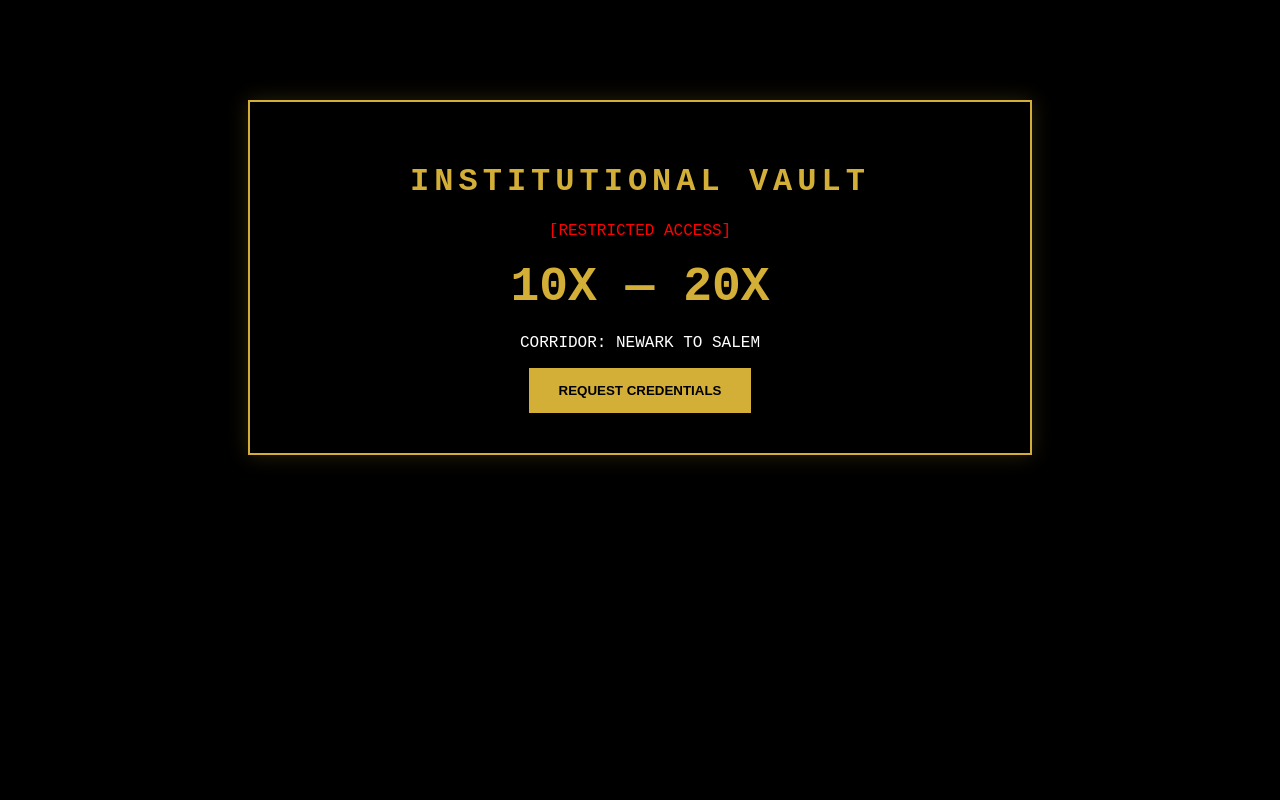
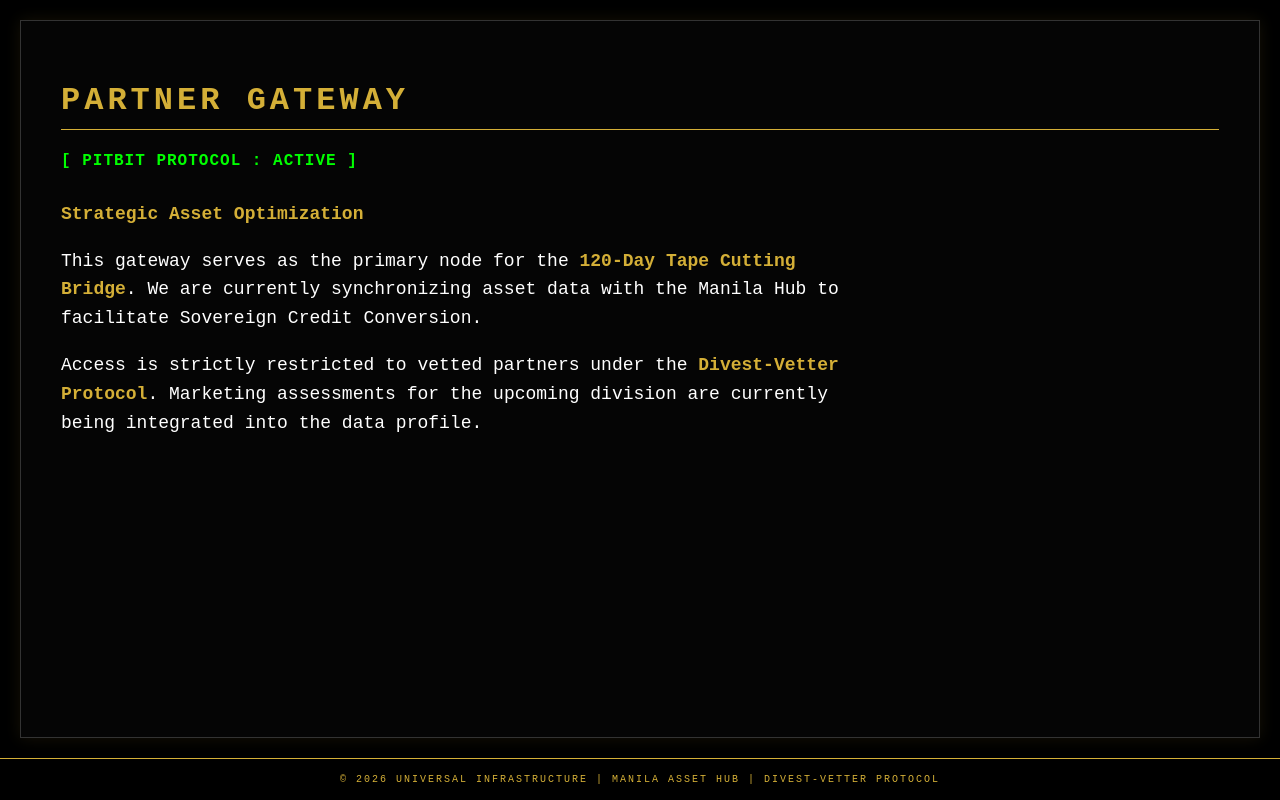
Before and after one commit to ouchSumatra/Gateway, a plain HTML site: page index.html in a window 1280 px wide. Drawn offline with Linux system fonts and the light colour scheme.

Commit message:
Update index.html

```diff
--- a/index.html
+++ b/index.html
@@ -1,30 +1,31 @@
-
 <!DOCTYPE html>
 <html lang="en">
 <head>
-    <meta charset="UTF-8"><title>PIT-COIN PROTOCOL | Institutional Vault</title>
+    <meta charset="UTF-8">
+    <meta name="viewport" content="width=device-width, initial-scale=1.0">
+    <title>Universal Infrastructure | Partner Gateway</title>
     <style>
-        body { background: #000; color: #fff; font-family: 'Courier New', monospace; margin: 0; text-align: center; }
-        .vault { border: 2px solid #d4af37; padding: 40px; max-width: 700px; margin: 100px auto; box-shadow: 0 0 20px #d4af3733; }
-        h1 { color: #d4af37; letter-spacing: 5px; }
-        .multiplier { font-size: 3rem; color: #d4af37; margin: 20px 0; font-weight: 900; }
-        .btn { background: #d4af37; color: #000; padding: 15px 30px; text-decoration: none; font-weight: 900; cursor: pointer; border: none; }
-        .btn:hover { background: #fff; }
+        body { background-color: #000; color: #fff; font-family: 'Courier New', monospace; margin: 0; display: flex; flex-direction: column; min-height: 100vh; }
+        .container { flex: 1; padding: 40px; border: 1px solid #333; margin: 20px; background: #050505; box-shadow: 0 0 15px rgba(212, 175, 55, 0.1); }
+        h1 { color: #D4AF37; letter-spacing: 4px; border-bottom: 1px solid #D4AF37; padding-bottom: 10px; text-transform: uppercase; }
+        .protocol-status { color: #00FF00; font-weight: bold; margin-bottom: 30px; letter-spacing: 1px; }
+        .content { line-height: 1.6; max-width: 800px; font-size: 18px; }
+        footer { border-top: 1px solid #D4AF37; padding: 15px; text-align: center; font-size: 10px; color: #D4AF37; letter-spacing: 2px; text-transform: uppercase; background: #000; }
+        strong { color: #D4AF37; }
     </style>
 </head>
 <body>
-    <div class="vault">
-        <h1>INSTITUTIONAL VAULT</h1>
-        <p style="color:red">[RESTRICTED ACCESS]</p>
-        <div class="multiplier">10X — 20X</div>
-        <p>CORRIDOR: NEWARK TO SALEM</p>
-        <button class="btn" onclick="verify()">REQUEST CREDENTIALS</button>
+    <div class="container">
+        <h1>PARTNER GATEWAY</h1>
+        <p class="protocol-status">[ PITBIT PROTOCOL : ACTIVE ]</p>
+        <div class="content">
+            <p><strong>Strategic Asset Optimization</strong></p>
+            <p>This gateway serves as the primary node for the <strong>120-Day Tape Cutting Bridge</strong>. We are currently synchronizing asset data with the Manila Hub to facilitate Sovereign Credit Conversion.</p>
+            <p>Access is strictly restricted to vetted partners under the <strong>Divest-Vetter Protocol</strong>. Marketing assessments for the upcoming division are currently being integrated into the data profile.</p>
+        </div>
     </div>
-    <script>
-        function verify() {
-            let id = prompt("ENTER AGENCY ID:");
-            if(id) window.location.href = "mailto:authority@botsnest.com?subject=ID_VERIFY_" + id;
-        }
-    </script>
+    <footer>
+        © 2026 UNIVERSAL INFRASTRUCTURE | MANILA ASSET HUB | DIVEST-VETTER PROTOCOL
+    </footer>
 </body>
 </html>
```
